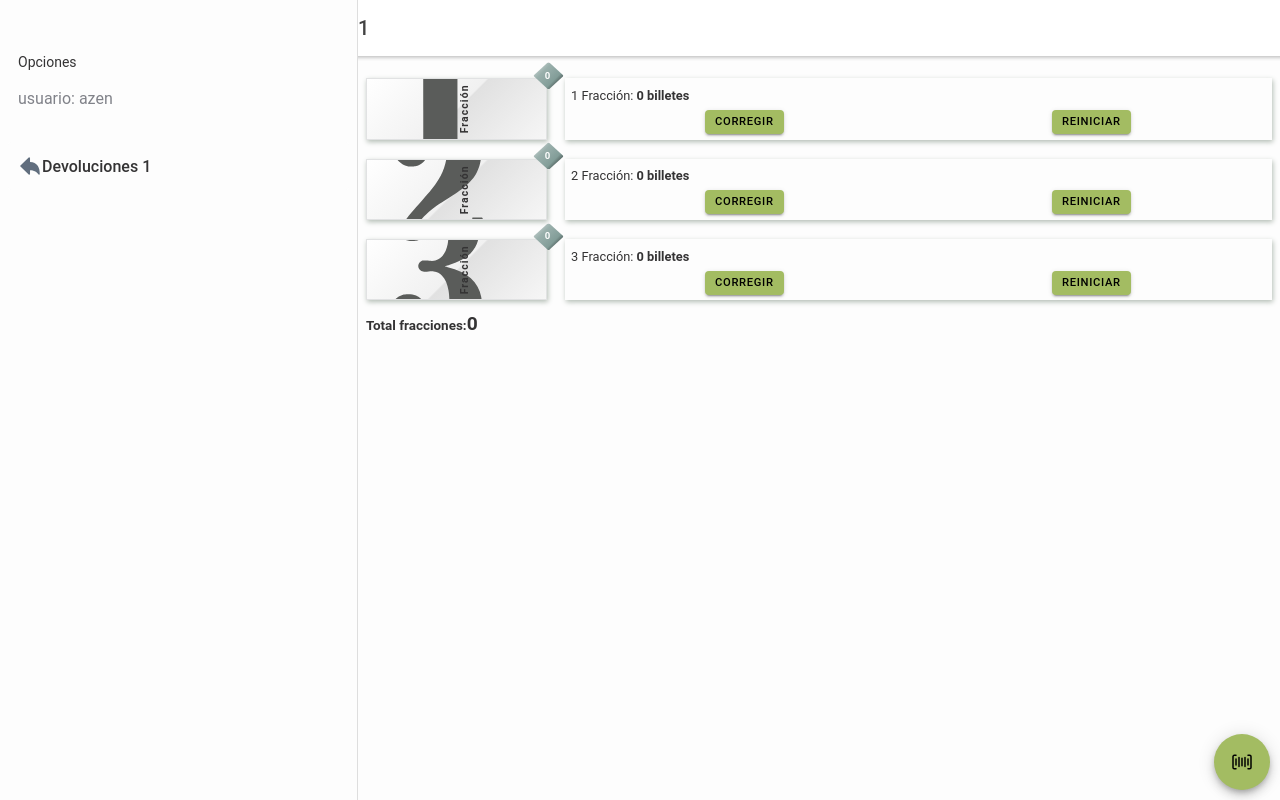
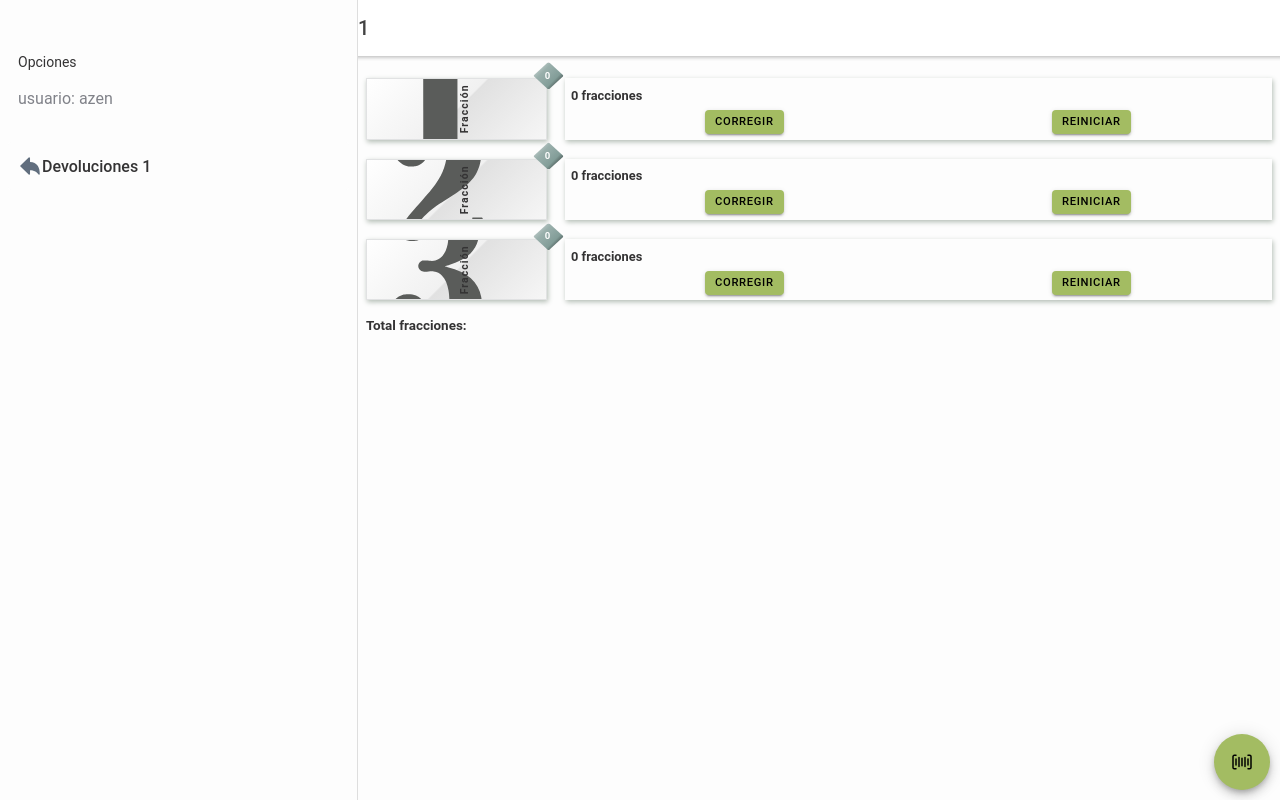
Before and after one commit to joseucarvajal/azen-devolutions, a React (Create React App) app: page /ticket-devolution/1 in a window 1280 px wide. Built offline with nearby package versions, Linux system fonts and the light colour scheme.

Commit message:
total fractions done. optimization: useMemo for ticket list component in order to avoid re-render until scanning process is done

```diff
--- a/src/components/ticket-count-item/ticket-count-item.component.tsx
+++ b/src/components/ticket-count-item/ticket-count-item.component.tsx
@@ -7,27 +7,32 @@ import { ITicketCount } from "../../providers/lottery-tickets/lottery-tickets.co
 import "./ticket-count-item.style.scss";
 
 interface TicketCountItemProps {
-  key:any;
+  key: any;
   ticketCountObj: ITicketCount;
+  totalFracciones: number;
 }
 
-const TicketCountItem: React.FC<TicketCountItemProps> = ({ticketCountObj}) => {
+const TicketCountItem: React.FC<TicketCountItemProps> = ({
+  ticketCountObj,
+  totalFracciones,
+}) => {
 
   const ticketsCount = ticketCountObj.tickets.length;
   const nroFraction = ticketCountObj.codigo;
-
-  const codigoCssClassName = `ticket-count-item__frac-nro ticket-count-item__frac--${nroFraction}`;
+  const cssClassNameByCodigo = `ticket-count-item__frac-nro ticket-count-item__frac--${nroFraction}`;
 
   return (
     <div className="ticket-count-item">
       <div className="ticket-count-item__frac">
-        <div className={codigoCssClassName}></div>
+        <div className={cssClassNameByCodigo}></div>
         <span className="ticket-count-item__badge">{ticketsCount}</span>
         <div className="ticket-count-item__frac-txt"></div>
       </div>
       <div className="ticket-count-item__data">
         <div className="ticket-count-item__lbl">
-          {nroFraction} Fracción: <span className="azn-bolder-1"> {ticketsCount} billetes</span>
+          <span className="azn-bolder-1">
+            {totalFracciones} fracciones
+          </span>
         </div>
         <div className="ticket-count-item__actions">
           <IonButton
--- a/src/components/ticket-count-list/ticket-count-list.component.tsx
+++ b/src/components/ticket-count-list/ticket-count-list.component.tsx
@@ -1,33 +1,42 @@
-import React from "react";
-
-import { useLotteryTickets } from "../../providers/lottery-tickets/lottery-tickets.hooks";
+import React, { useContext, useMemo } from "react";
 
 import TicketCountItem from "../ticket-count-item/ticket-count-item.component";
 
 import "./ticket-count-list.style.scss";
+import { LotteryTicketsContext } from "../../providers/lottery-tickets/lottery-tickets.provider";
 
 const TicketCountList: React.FC = () => {
-  const { state } = useLotteryTickets();
 
-  let currentTicketCounter;
+  const { state, ticketCounterReport } = useContext(LotteryTicketsContext);
 
+  return useMemo(() => {
     return (
       <>
         <div className="ticket-count-list">
           {state.ticketsCounterCollection.allIds.map((counterCodigo) => {
-          currentTicketCounter =
+
+            const currentTicketCounter =
               state.ticketsCounterCollection.byId[counterCodigo];
-          console.log("obj", currentTicketCounter);
+
+            const totalFracciones =
+              ticketCounterReport?.totalFractionsIndxByFraction?.length > 0
+                ? ticketCounterReport?.totalFractionsIndxByFraction[
+                    currentTicketCounter.codigo - 1
+                  ]
+                : 0;
+
             return (
               <TicketCountItem
                 key={counterCodigo}
                 ticketCountObj={currentTicketCounter}
+                totalFracciones={totalFracciones}
               />
             );
           })}
         </div>
       </>
     );
+  }, [ticketCounterReport]);
 };
 
 export default TicketCountList;
--- a/src/pages/ticket-devolution/ticket-devolution.page.tsx
+++ b/src/pages/ticket-devolution/ticket-devolution.page.tsx
@@ -29,11 +29,11 @@ import "./ticket-devolution.style.scss";
 const TicketDevolutionPage: React.FC = () => {
   const { name } = useParams<{ name: string }>();
 
-  const { state, addTicket } = useLotteryTickets();
+  const { ticketCounterReport, addTicket, updateReport } = useLotteryTickets();
 
-  const [code, setCode ] = useState('');
+  const [code, setCode] = useState("90150004640715400101");
 
-  console.log('state', state);
+  console.log("refresh devolution page");
 
   const startScanning = async () => {
     while (true) {
@@ -71,14 +71,35 @@ const TicketDevolutionPage: React.FC = () => {
           <div className="tickets-count-total azn-bolder-1">
             <span>Total fracciones:</span>
             <span className="tickets-count-total__vlr">
-                {state.ticketsCounter}
+              {ticketCounterReport ? ticketCounterReport.fractionsTotalCount : 0}
             </span>
           </div>
 
           {isPlatform("mobileweb") && (
             <div>
-                <input type="text" value={code} onChange={(e)=>{ setCode(e.target.value); }}/>
-                <input type="button" value="Add" onClick={()=>{ addTicket({codigo:code}); }}/>
+              <input
+                type="text"
+                value={code}
+                onChange={(e) => {
+                  setCode(e.target.value);
+                }}
+              />
+              &nbsp;&nbsp;
+              <input
+                type="button"
+                value="Add"
+                onClick={() => {
+                  addTicket({ codigo: code });
+                }}
+              />
+              &nbsp;&nbsp;
+              <input
+                type="button"
+                value="Update"
+                onClick={() => {
+                  updateReport();
+                }}
+              />
             </div>
           )}
 
--- a/src/pages/ticket-devolution/ticket-devolution.style.scss
+++ b/src/pages/ticket-devolution/ticket-devolution.style.scss
@@ -3,9 +3,11 @@
 }
 
 .tickets-count-total {
+
     margin-top: .5rem;
 
     &__vlr{
         font-size: 1.2rem;
+        margin-left: .2rem;
     }
 }
--- a/src/providers/lottery-tickets/lottery-tickets.actions.ts
+++ b/src/providers/lottery-tickets/lottery-tickets.actions.ts
@@ -1,3 +1,5 @@
+import { ITicketCounterReport } from "./lottery-tickets.contracts";
+
 import {
     ActionType,
 
@@ -6,6 +8,7 @@ import {
 
     REMOVE_LOTTERY_TICKET_SET,
     IRemoveLotteryTicketSetParams,
+    SET_TIKET_COUNTER_REPORT,
 
  } from "./lottery-tickets.types";
 
@@ -23,3 +26,10 @@ export const removeLotteryTicketSet = (payload: IRemoveLotteryTicketSetParams):
         payload
     });
 }
+
+export const setTicketCounterReport = (payload: ITicketCounterReport): ActionType => {
+    return ({
+        type: SET_TIKET_COUNTER_REPORT,
+        payload
+    });
+}
--- a/src/providers/lottery-tickets/lottery-tickets.hooks.ts
+++ b/src/providers/lottery-tickets/lottery-tickets.hooks.ts
@@ -1,20 +1,25 @@
 import { useContext, useEffect, useState } from "react";
-import { IState } from "./lottery-tickets.contracts";
+import { IState, ITicketCounterReport } from "./lottery-tickets.contracts";
 import { addLotteryTicket } from "./lottery-tickets.actions";
 import { LotteryTicketsContext } from "./lottery-tickets.provider";
 import { IAddLotteryTicketParams } from "./lottery-tickets.types";
 
+import { getTicketCounterReport as utilsGetTicketCounterReport } from "./lottery-tickets.utils";
+
 export interface IUseLotteryTickets {
-    state: IState,
-    addTicket: (params: IAddLotteryTicketParams) => void,
+    state: IState;
+    ticketCounterReport: ITicketCounterReport;
+
+    addTicket: (params: IAddLotteryTicketParams) => void;
+    updateReport: () => void;
 }
 
 export const useLotteryTickets = (): IUseLotteryTickets => {
 
-    const { state, dispatch } = useContext(LotteryTicketsContext);
+    const { state, dispatch, setTicketCounterReport, ticketCounterReport } = useContext(LotteryTicketsContext);
 
     useEffect(() => {
-        console.log('refresh useLotteryTickets hook', state);
+
     }, [state]);
 
     const addTicket = (params: IAddLotteryTicketParams) => {
@@ -23,8 +28,15 @@ export const useLotteryTickets = (): IUseLotteryTickets => {
         );
     };
 
+    const updateReport = (agente:string)=>{
+        const newTicketCounterReport = utilsGetTicketCounterReport(state, agente);
+        setTicketCounterReport(newTicketCounterReport);
+    };
+
     return {
         state,
+        ticketCounterReport,
         addTicket,
+        updateReport,
     } as IUseLotteryTickets;
 }
--- a/src/providers/lottery-tickets/lottery-tickets.provider.tsx
+++ b/src/providers/lottery-tickets/lottery-tickets.provider.tsx
@@ -1,52 +1,70 @@
-import React, { createContext, useReducer } from "react";
+import React, { createContext, useReducer, useState } from "react";
 
-
-import { IState, ILoteryTicketsContext } from "./lottery-tickets.contracts";
+import {
+  IState,
+  ILoteryTicketsContext,
+  ITicketCounterReport,
+} from "./lottery-tickets.contracts";
 import { reducer } from "./lottery-tickets.reducer";
 
 export const initialState = {
-  ticketsCounter:0,
-  codigoLoteria: '',
-  sorteo: '',
+  ticketsCounter: 0,
+  codigoLoteria: "",
+  sorteo: "",
   ticketsCounterCollection: {
     byId: {
-      1:{
+      1: {
         codigo: 1,
-        tickets: []
+        tickets: [],
       },
-      2:{
+      2: {
         codigo: 2,
-        tickets: []
+        tickets: [],
       },
-      3:{
+      3: {
         codigo: 3,
-        tickets: []
-      }
+        tickets: [],
+      },
     },
-    allIds:[1, 2, 3]
+    allIds: [1, 2, 3],
   },
   ticketsCollection: {
     byId: {},
     allIds: [],
   },
+  tickerCounterReport: {} as ITicketCounterReport,
 } as IState;
 
 let initialContext = {
   state: initialState,
   dispatch: () => {},
+  setTicketCounterReport: (ticketCounterReport: ITicketCounterReport) => {},
+  ticketCounterReport: {} as ITicketCounterReport,
 } as ILoteryTicketsContext;
 
 export const LotteryTicketsContext = createContext(initialContext);
 
 const LotteryTicketProvider: React.FC = ({ children }) => {
+  const [state, dispatch] = useReducer(reducer, initialState);
 
-  const [state, dispatch] = useReducer(reducer, initialState);
+  const [ticketCounterReport, setTicketCounterReport] = useState<
+    ITicketCounterReport
+  >({} as ITicketCounterReport);
 
   initialContext.state = initialState;
   initialContext.dispatch = dispatch;
 
+  initialContext.ticketCounterReport = ticketCounterReport;
+  initialContext.setTicketCounterReport = setTicketCounterReport;
+
   return (
-    <LotteryTicketsContext.Provider value={{ state, dispatch }}>
+    <LotteryTicketsContext.Provider
+      value={{
+        state,
+        dispatch,
+        ticketCounterReport,
+        setTicketCounterReport }}
+    >
       {children}
     </LotteryTicketsContext.Provider>
   );
--- a/src/providers/lottery-tickets/lottery-tickets.reducer.ts
+++ b/src/providers/lottery-tickets/lottery-tickets.reducer.ts
@@ -3,6 +3,7 @@ import { IState } from "./lottery-tickets.contracts";
 import {
     ActionType,
     ADD_LOTTERY_TICKET,
+    SET_TIKET_COUNTER_REPORT,
 } from "./lottery-tickets.types";
 
 import { getTicketFromCode as buildTicketFromCode } from "./lottery-tickets.utils";
@@ -109,6 +110,12 @@ export const reducer = (state: IState, action: ActionType): IState => {
                 }
             };
 
+        case SET_TIKET_COUNTER_REPORT:
+            return {
+                ...state,
+                tickerCounterReport: action.payload
+            };
+
         default:
             return state;
     }
--- a/src/providers/lottery-tickets/lottery-tickets.types.ts
+++ b/src/providers/lottery-tickets/lottery-tickets.types.ts
@@ -1,3 +1,5 @@
+import { ITicketCounterReport } from "./lottery-tickets.contracts";
+
 export const ADD_LOTTERY_TICKET = "ADD_LOTTERY_TICKET";
 export interface IAddLotteryTicketParams {
     codigo:string
@@ -16,4 +18,10 @@ export interface IRemoveLotteryTicket {
     payload: IRemoveLotteryTicketSetParams
 }
 
-export type ActionType = IAddLotteryTicket | IRemoveLotteryTicket;
+export const SET_TIKET_COUNTER_REPORT = "SET_TIKET_COUNTER_REPORT";
+export interface ISetTicketCounterReport {
+    type: typeof SET_TIKET_COUNTER_REPORT
+    payload: ITicketCounterReport
+}
+
+export type ActionType = IAddLotteryTicket | IRemoveLotteryTicket | ISetTicketCounterReport;
--- a/src/providers/lottery-tickets/lottery-tickets.utils.ts
+++ b/src/providers/lottery-tickets/lottery-tickets.utils.ts
@@ -1,4 +1,4 @@
-import { ITicket } from "./lottery-tickets.contracts";
+import { ITicket, IState, ITicketCount, ITicketCounterReport } from "./lottery-tickets.contracts";
 
 /**
  *
@@ -29,3 +29,27 @@ export const padLeft = (str: string, max: number): string => {
     str = str.toString();
     return str.length < max ? padLeft("0" + str, max) : str;
 }
+
+
+export const getTicketCounterReport = (state:IState, agente:string) => {
+
+    const ticketCounterReport = {
+        agente,
+        sorteo: '',
+        fractionsTotalCount: 0,
+        totalTicketsIndxByFraction: [],
+        totalFractionsIndxByFraction: [],
+    } as ITicketCounterReport;
+
+    ticketCounterReport.sorteo = state.sorteo;
+
+    for(let [counterCode, counterObj]  of Object.entries(state.ticketsCounterCollection.byId)){
+        const { codigo, tickets } = (counterObj as ITicketCount);
+        ticketCounterReport.totalTicketsIndxByFraction.push(tickets.length);
+        ticketCounterReport.totalFractionsIndxByFraction.push(codigo * tickets.length);
+        ticketCounterReport.fractionsTotalCount += codigo * tickets.length;
+    }
+
+    return ticketCounterReport;
+
+}
```
Also changed, not shown: src/providers/lottery-tickets/lottery-tickets.contracts.ts (+18 -0 lines), 1 other file (tests, documents, lock files or other folders). Lines whose indentation alone changed are shown as unchanged.
